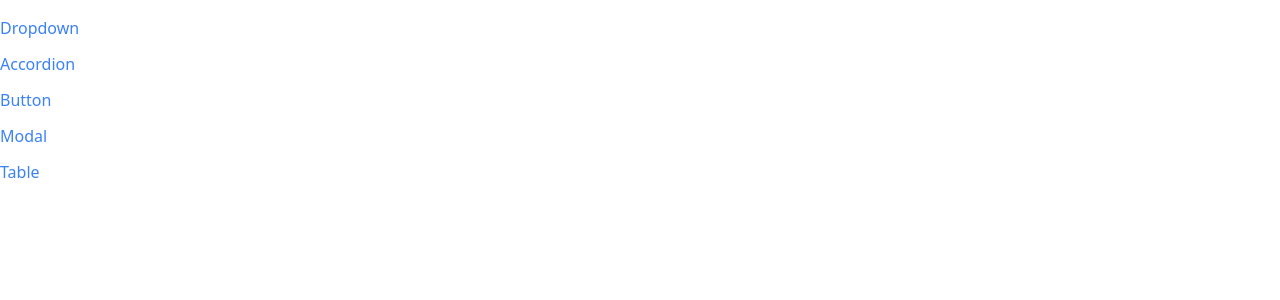
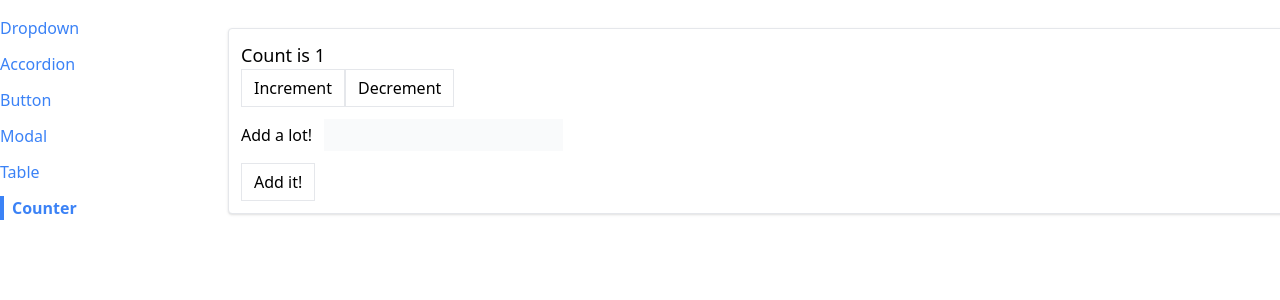
Before and after one commit to aumsoni2002/Reusable-React-Components, a React (Create React App) app: page /counter in a window 1280 px wide. Shown: the top 300 px of the page. Built offline with nearby package versions, Linux system fonts and the light colour scheme.

Commit message:
Topics Covered: Reducers and Immer JS Library

```diff
--- a/package.json
+++ b/package.json
@@ -7,6 +7,7 @@
     "@testing-library/react": "^13.4.0",
     "@testing-library/user-event": "^13.5.0",
     "classnames": "^2.5.1",
+    "immer": "^10.1.1",
     "prop-types": "^15.8.1",
     "react": "^18.3.1",
     "react-dom": "^18.3.1",
--- a/src/App.js
+++ b/src/App.js
@@ -5,6 +5,7 @@
 import ButtonPage from "./pages/ButtonPage";
 import ModalPage from "./pages/ModalPage";
 import TablePage from "./pages/TablePage";
+import CounterPage from "./pages/CounterPage";
 
 function App() {
   return (
@@ -31,6 +32,10 @@
         <Route path="/table">
           <TablePage />
         </Route>
+
+        <Route path="/counter">
+          <CounterPage initialCount={1} />
+        </Route>
       </div>
     </div>
   );
--- a/src/components/Sidebar.js
+++ b/src/components/Sidebar.js
@@ -7,6 +7,7 @@
     { label: "Button", path: "/button" },
     { label: "Modal", path: "/modal" },
     { label: "Table", path: "/table" },
+    { label: "Counter", path: "/counter" },
   ];
 
   const renderedLinks = links.map((link) => {
--- /dev/null
+++ b/src/pages/CounterPage.js
@@ -0,0 +1,96 @@
+import { produce } from "immer"; // immer is a Javascript library with which we can directly change the value of a state. we must use immer to change a state's value directly.
+import { useReducer } from "react";
+import Button from "../components/Button";
+import Panel from "../components/Panel";
+
+const reducer = (state, action) => {
+  if (action.type === "increment-count") {
+    // making use of immer:
+    state.count = state.count + 1;
+    // return {
+    //   ...state,
+    //   count: state.count + action.payload,
+    // };
+  } else if (action.type === "decrement-count") {
+    return {
+      ...state,
+      count: state.count - action.payload,
+    };
+  } else if (action.type === "set-value-to-add") {
+    return {
+      ...state,
+      valueToAdd: action.payload,
+    };
+  } else if (action.type === "handle-submit") {
+    return {
+      ...state,
+      count: state.count + state.valueToAdd,
+      valueToAdd: 0,
+    };
+  } else {
+    // if any of the above action type does not match, we will return the state as it is without changing the its values
+    return state;
+  }
+};
+
+function CounterPage({ initialCount }) {
+  const [state, dispatch] = useReducer(produce(reducer), {
+    // we just need to wrap the reducer function inside the produce() function to make use of immer for changing the values of state directly
+    count: initialCount,
+    valueToAdd: 0,
+  });
+
+  const increment = () => {
+    dispatch({
+      type: "increment-count",
+      payload: 1,
+    });
+  };
+
+  const decrement = () => {
+    dispatch({
+      type: "decrement-count",
+      payload: 1,
+    });
+  };
+
+  const handleValueChange = (event) => {
+    // when we take the value by doing the event.target.value, it is showing the value is of string data-type. so we need to parse it into int.
+    const value = parseInt(event.target.value) || 0;
+    dispatch({
+      type: "set-value-to-add",
+      payload: value,
+    });
+  };
+
+  const handleSubmit = (event) => {
+    event.preventDefault();
+
+    dispatch({
+      type: "handle-submit",
+    });
+  };
+
+  return (
+    <Panel className="m-3">
+      <h1 className="text-lg">Count is {state.count}</h1>
+      <div className="flex flex-row">
+        <Button onClick={increment}> Increment </Button>
+        <Button onClick={decrement}> Decrement </Button>
+      </div>
+
+      <form onSubmit={handleSubmit}>
+        <label>Add a lot!</label>
+        <input
+          onChange={handleValueChange}
+          value={state.valueToAdd || ""}
+          type="number"
+          className="p-1 m-3 bg-gray-50 border-gray-300"
+        />
+        <Button>Add it!</Button>
+      </form>
+    </Panel>
+  );
+}
+
+export default CounterPage;
```
Also changed, not shown: 1 other file (tests, documents, lock files or other folders).
